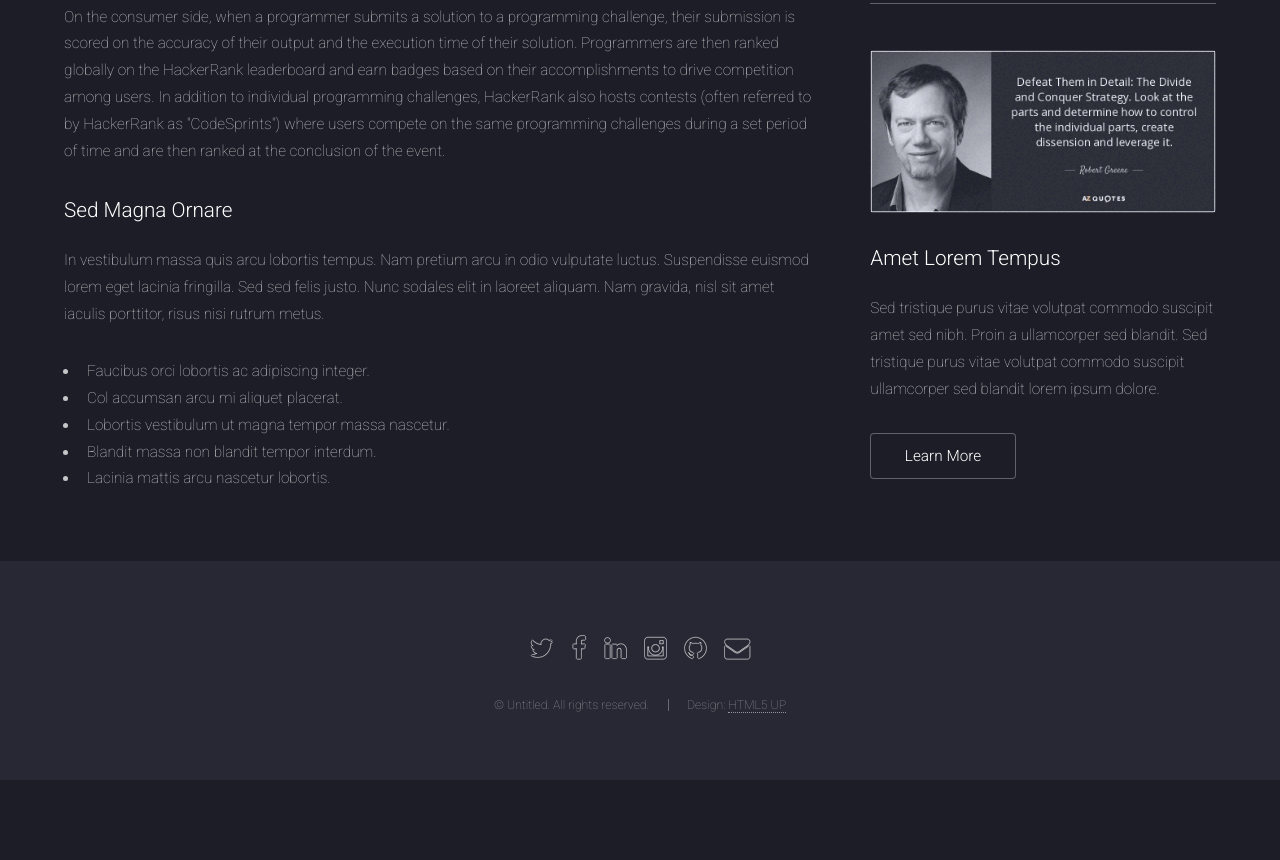
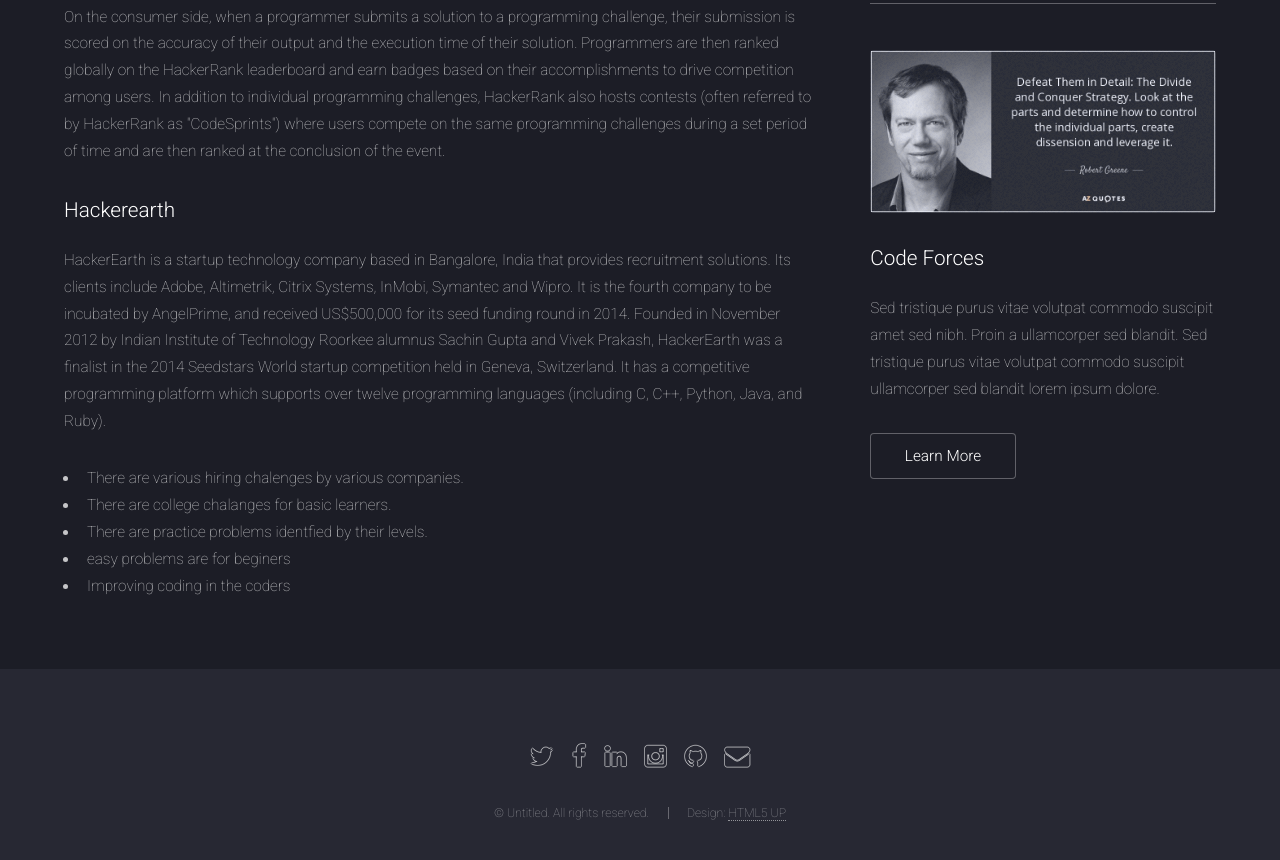
Before and after one commit to themayurkumbhar/Night-Coders, a plain HTML site: page onlinecoding.html in a window 1280 px wide. Shown: the part 797-1657 px from the top of the page. Before the commit the page ends 1577 px from the top, so only its background shows below. Drawn offline with Linux system fonts and the light colour scheme.

Commit message:
piyush added to online programming page

```diff
--- a/onlinecoding.html
+++ b/onlinecoding.html
@@ -26,9 +26,9 @@
 							<li>
 								<a href="#">Features</a>
 								<ul>
-									<li><a href="left-sidebar.html">Left Sidebar</a></li>
-									<li><a href="onlinecoding.html">online coding sites</a></li>
-									<li><a href="no-sidebar.html">No Sidebar</a></li>
+									<li><a href="left-sidebar.html">Blog</a></li>
+									<li><a href="onlinecoding.html">Online Coding Sites</a></li>
+									<li><a href="no-sidebar.html">Insights</a></li>
 									<li>
 										<a href="#">Submenu</a>
 										<ul>
@@ -62,14 +62,14 @@
 										<h3>HackerRank</h3>
 										<p>HackerRank is a company that focuses on competitive programming challenges for both consumers and businesses[1] and has an online community of over one million computer programmers.[2] HackerRank's programming challenges can be solved in a variety of programming languages (including, but not limited to, Java, C++, PHP, SQL) and span multiple computer science domains.</p>
 										<p>On the consumer side, when a programmer submits a solution to a programming challenge, their submission is scored on the accuracy of their output and the execution time of their solution. Programmers are then ranked globally on the HackerRank leaderboard and earn badges based on their accomplishments to drive competition among users. In addition to individual programming challenges, HackerRank also hosts contests (often referred to by HackerRank as "CodeSprints") where users compete on the same programming challenges during a set period of time and are then ranked at the conclusion of the event.</p>
-										<h3>Sed Magna Ornare</h3>
-										<p>In vestibulum massa quis arcu lobortis tempus. Nam pretium arcu in odio vulputate luctus. Suspendisse euismod lorem eget lacinia fringilla. Sed sed felis justo. Nunc sodales elit in laoreet aliquam. Nam gravida, nisl sit amet iaculis porttitor, risus nisi rutrum metus.</p>
+										<h3>Hackerearth</h3>
+										<p>HackerEarth is a startup technology company based in Bangalore, India that provides recruitment solutions. Its clients include Adobe, Altimetrik, Citrix Systems, InMobi, Symantec and Wipro. It is the fourth company to be incubated by AngelPrime, and received US$500,000 for its seed funding round in 2014. Founded in November 2012 by Indian Institute of Technology Roorkee alumnus Sachin Gupta and Vivek Prakash, HackerEarth was a finalist in the 2014 Seedstars World startup competition held in Geneva, Switzerland. It has a competitive programming platform which supports over twelve programming languages (including C, C++, Python, Java, and Ruby).</p>
 										<ul>
-											<li>Faucibus orci lobortis ac adipiscing integer.</li>
-											<li>Col accumsan arcu mi aliquet placerat.</li>
-											<li>Lobortis vestibulum ut magna tempor massa nascetur.</li>
-											<li>Blandit massa non blandit tempor interdum.</li>
-											<li>Lacinia mattis arcu nascetur lobortis.</li>
+											<li>There are various hiring chalenges by various companies.</li>
+											<li>There are college chalanges for basic learners.</li>
+											<li>There are practice problems identfied by their levels.</li>
+											<li>easy problems are for beginers</li>
+											<li>Improving coding in the coders</li>
 										</ul>
 									</section>
 
@@ -90,7 +90,7 @@
 										<hr />
 										<section>
 											<a href="#" class="image fit"><img src="images/pic07.jpg" alt="" /></a>
-											<h3>Amet Lorem Tempus</h3>
+											<h3>Code Forces</h3>
 											<p>Sed tristique purus vitae volutpat commodo suscipit amet sed nibh. Proin a ullamcorper sed blandit. Sed tristique purus vitae volutpat commodo suscipit ullamcorper sed blandit lorem ipsum dolore.</p>
 											<footer>
 												<ul class="actions">
```
